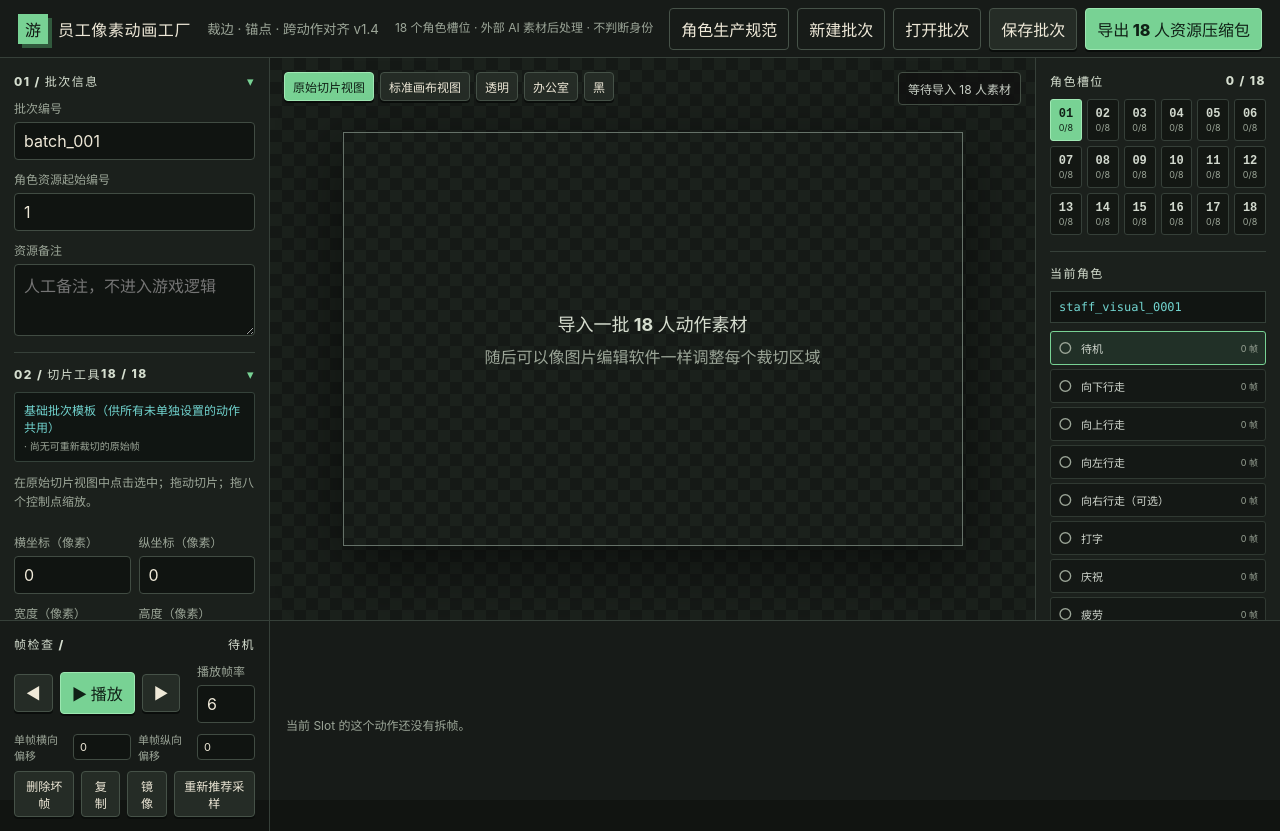
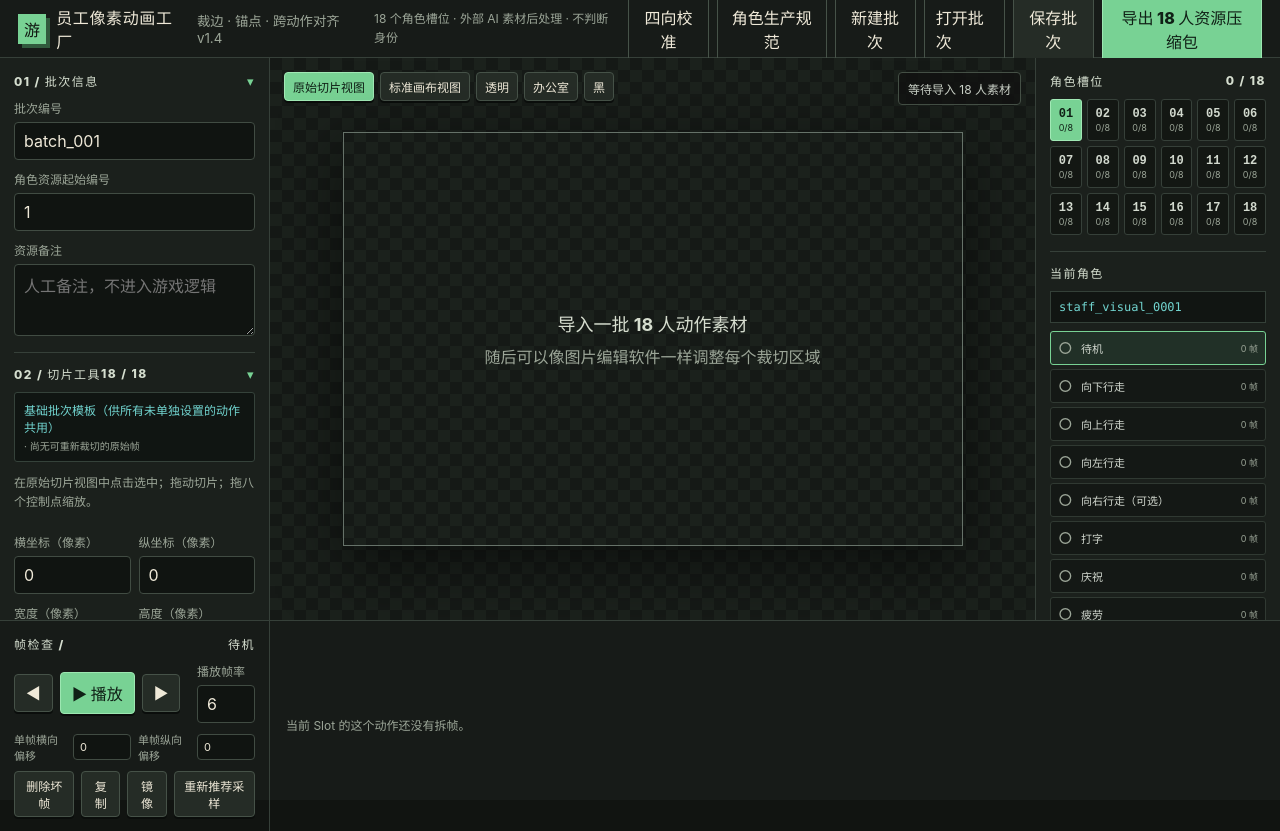
Before and after one commit to riki-aowu/zaoyou-Virtual_Employee_Generation_Factory, a website built with Vite: page index.html in a window 1280 px wide. Built offline with nearby package versions, Linux system fonts and the light colour scheme.

Commit message:
feat: load workflow calibration tools

```diff
--- a/index.html
+++ b/index.html
@@ -9,5 +9,6 @@
   <body>
     <div id="app"></div>
     <script type="module" src="/src/main.ts"></script>
+    <script type="module" src="/src/workflow-ux.ts"></script>
   </body>
 </html>
```
